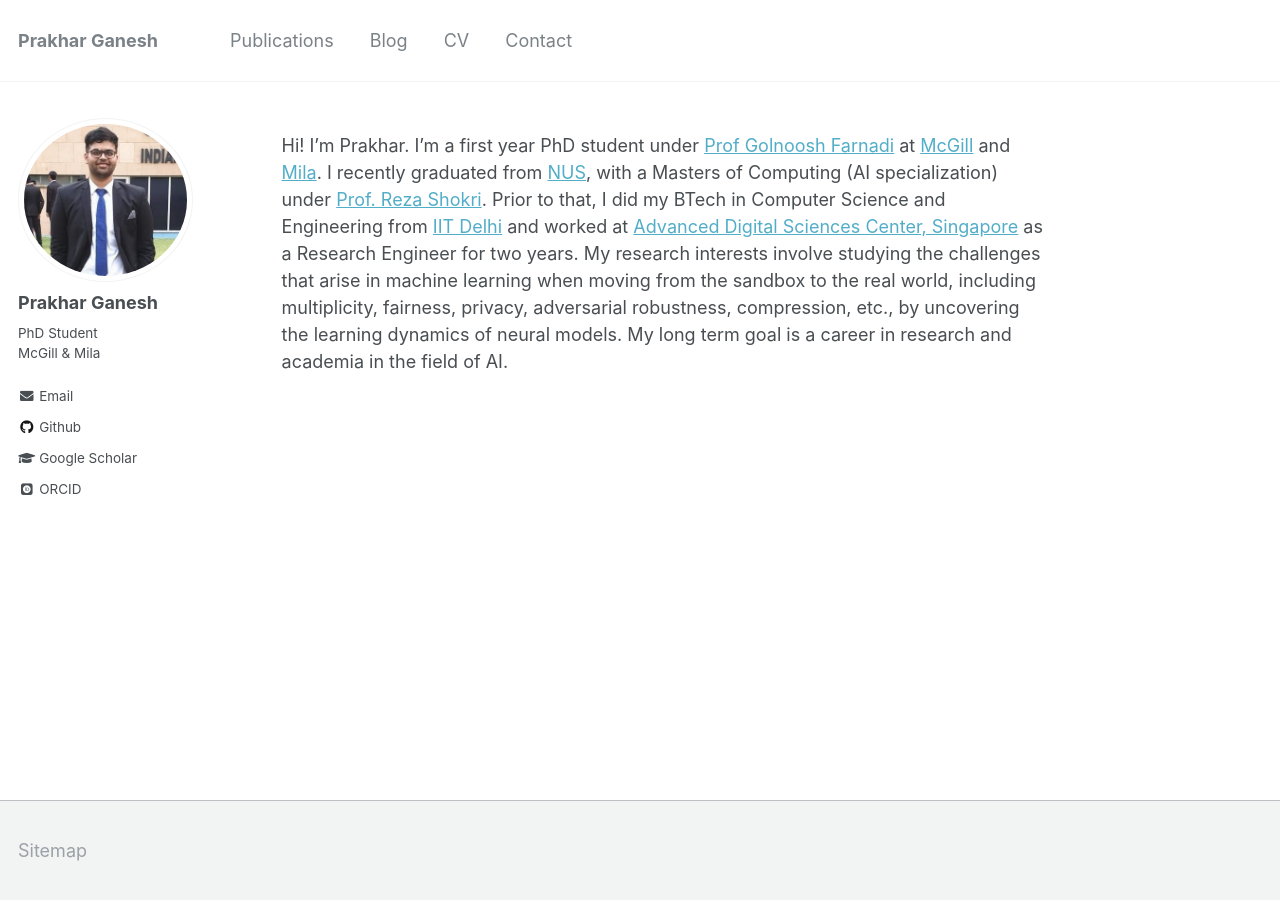
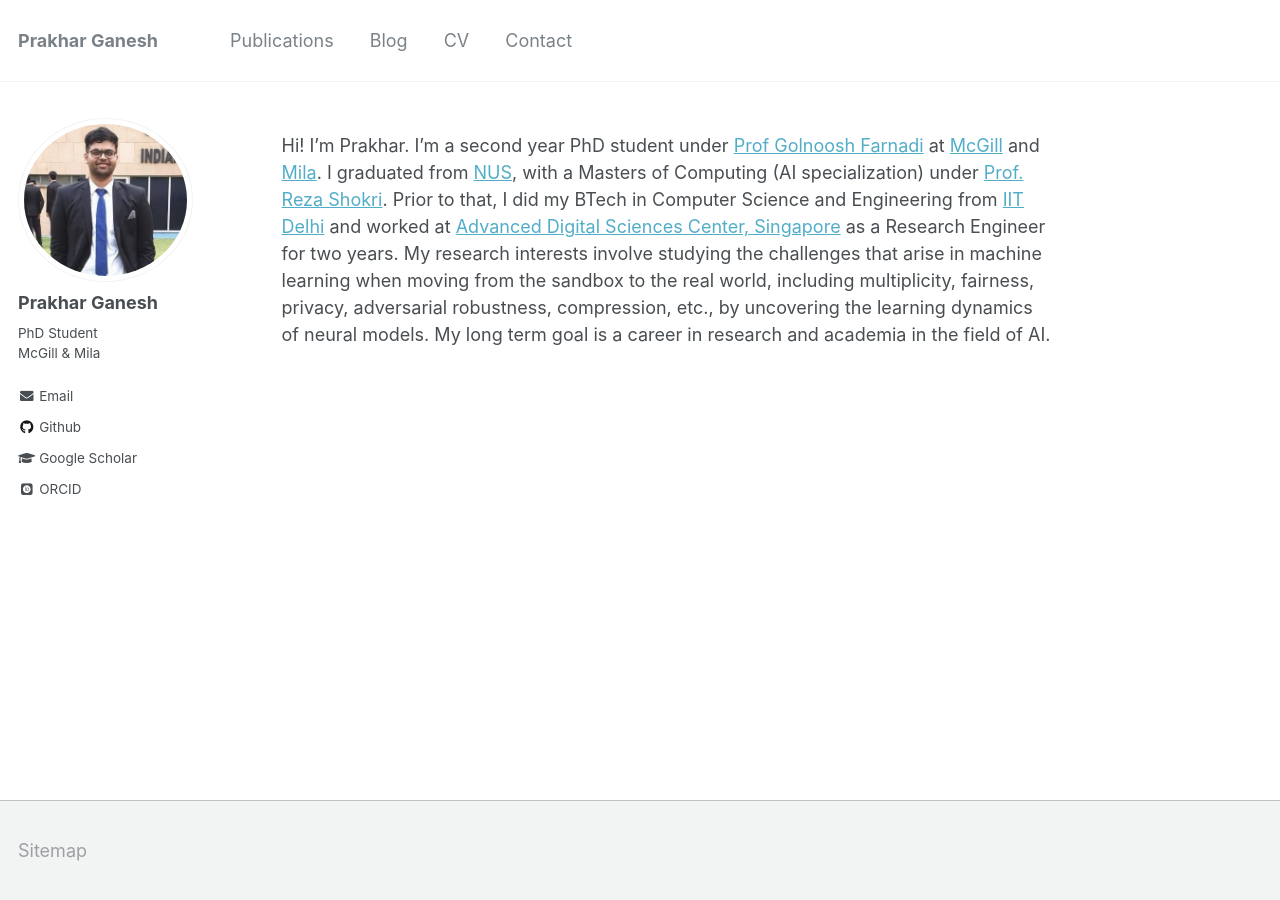
Before and after one commit to prakharg24/prakharg24.github.io, a Jekyll site: the page built from _pages/about.md, in a window 1280 px wide. Built offline with Jekyll 4.4.1, drawn with Linux system fonts in a browser that asks for light colours; some web fonts are replaced.

Commit message:
second year

```diff
--- a/_pages/about.md
+++ b/_pages/about.md
@@ -8,7 +8,7 @@ redirect_from:
   - /about.html
 ---
 
-Hi! I’m Prakhar. I'm a first year PhD student under [Prof Golnoosh Farnadi](https://gfarnadi.github.io/) at [McGill](https://www.cs.mcgill.ca/) and [Mila](https://mila.quebec/en/). I recently graduated from [NUS](https://www.comp.nus.edu.sg/){:target="_blank"}, with a Masters of Computing (AI specialization) under [Prof. Reza Shokri](https://www.comp.nus.edu.sg/~reza/){:target="_blank"}. Prior to that, I did my BTech in Computer Science and Engineering from [IIT Delhi](https://www.cse.iitd.ernet.in/){:target="_blank"} and worked at [Advanced Digital Sciences Center, Singapore](https://adsc.illinois.edu/){:target="_blank"} as a Research Engineer for two years. My research interests involve studying the challenges that arise in machine learning when moving from the sandbox to the real world, including multiplicity, fairness, privacy, adversarial robustness, compression, etc., by uncovering the learning dynamics of neural models. My long term goal is a career in research and academia in the field of AI.
+Hi! I’m Prakhar. I'm a second year PhD student under [Prof Golnoosh Farnadi](https://gfarnadi.github.io/) at [McGill](https://www.cs.mcgill.ca/) and [Mila](https://mila.quebec/en/). I graduated from [NUS](https://www.comp.nus.edu.sg/){:target="_blank"}, with a Masters of Computing (AI specialization) under [Prof. Reza Shokri](https://www.comp.nus.edu.sg/~reza/){:target="_blank"}. Prior to that, I did my BTech in Computer Science and Engineering from [IIT Delhi](https://www.cse.iitd.ernet.in/){:target="_blank"} and worked at [Advanced Digital Sciences Center, Singapore](https://adsc.illinois.edu/){:target="_blank"} as a Research Engineer for two years. My research interests involve studying the challenges that arise in machine learning when moving from the sandbox to the real world, including multiplicity, fairness, privacy, adversarial robustness, compression, etc., by uncovering the learning dynamics of neural models. My long term goal is a career in research and academia in the field of AI.
 
 <!--News!
 ------
```
Also changed, not shown: 1 other file.
